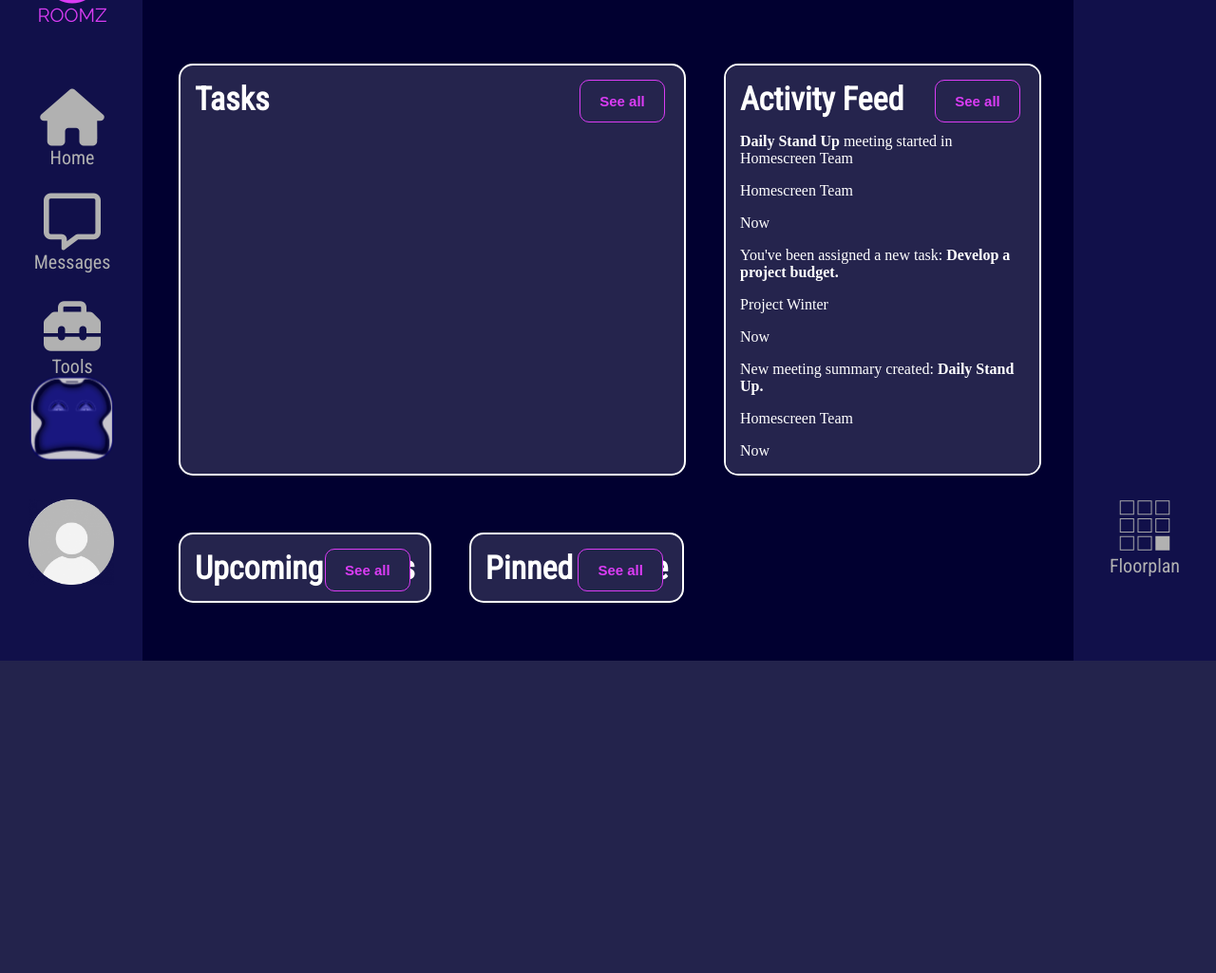
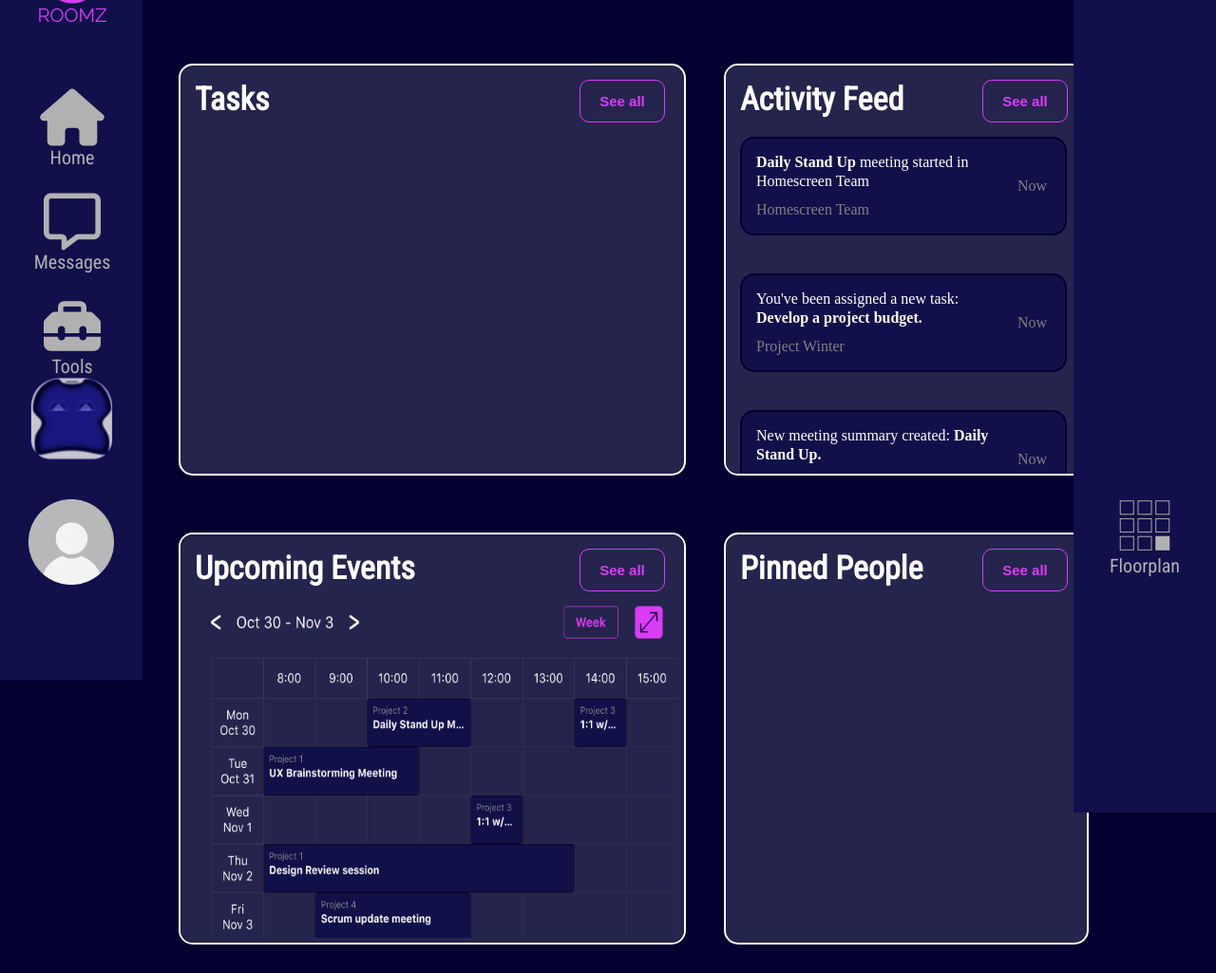
Before and after one commit to Jared-Glenn/Roomz, a Flask app: template templates/desk.html in a window 1280 px wide. Shown: the part 104-1129 px from the top of the page at 95% size. Before the commit the page ends 800 px from the top, so only its background shows below. Run offline with Flask 3, Linux system fonts and the light colour scheme; the template is opened without the code that fills it, so the values that code supplies are empty; some libraries are stand-ins or nearby versions.

Commit message:
finish homescreen

```diff
--- a/static/styles/styles.css
+++ b/static/styles/styles.css
@@ -216,10 +216,28 @@
 }
 
 .activity-area {
-  width: 300px;
+  width: 350px;
   height: 400px;
 }
 
+.events-area {
+  width: 500px;
+  height: 400px;
+}
+
+.schedule {
+  margin: 0;
+  padding: 0;
+  width: 510px;
+  height: 370px;
+}
+
+.pinned-area {
+  width: 350px;
+  height: 400px;
+}
+
+/* Interior interiors */
 
 .area-interior {
   background-color: #11104A;
@@ -236,3 +254,110 @@
   width: 200px;
   height: 300px;
 }
+
+.area-interior-horizontal {
+  padding: 10px;
+  margin: 20px 0;
+  width: 320px;
+  height: 80px;
+}
+
+.activity-first {
+  margin: 5px;
+  padding: 0;
+  width: 270px;
+  float: left;
+}
+
+.activity-main {
+  margin: 0;
+  padding: 0;
+  line-height: 20px;
+}
+
+.activity-project {
+  margin: 0;
+  margin-top: 10px;
+  padding: 0;
+  line-height: 20px;
+  color: grey;
+}
+
+.activity-secondary {
+  float: left;
+  width: 40px;
+  height: 80px;
+  position: relative;
+
+}
+
+.activity-time {
+  color: grey;
+  position: absolute;
+  top: 30%;
+  -ms-transform: translateY(-50%);
+  transform: translateY(-50%);
+}
+
+/* User area */
+
+.user-area {
+  padding-top: 10px;
+  padding-left: 30px;
+  position: relative;
+}
+
+.user {
+  padding: 20px;
+  width: 120px;
+  height: 150px;
+  float: left;
+  position: relative;
+  align-items: center;
+}
+
+.user-picture {
+  width: 80px;
+  height: 80px;
+  position: absolute;
+  left: 30px;
+}
+
+.available {
+  fill: green;
+  position: absolute;
+}
+
+.busy {
+  fill: yellow;
+  position: absolute;
+}
+
+.offline {
+  fill: red;
+  position: absolute;
+}
+
+.user-info {
+  position: absolute;
+  top: 100px;
+}
+
+p.user-name {
+  text-align: center;
+  font-family: 'Roboto Condensed', sans-serif;
+  margin: 0;
+  margin-top: 10px;
+  padding: 0;
+  line-height: 20px;
+}
+
+p.user-job {
+  text-align: center;
+  font-style: italic;
+  font-family: 'Roboto Condensed', sans-serif;
+  margin: 0;
+  margin-top: 5px;
+  padding: 0;
+  line-height: 20px;
+}
--- a/templates/desk.html
+++ b/templates/desk.html
@@ -32,20 +32,32 @@
     <h2>Activity Feed</h2>
     <button class="thin">See all</button>
 
-    <div class="activity">
+    <div class="activity area-interior area-interior-horizontal">
+      <div class="activity-first">
         <p class="activity-main"><strong>Daily Stand Up</strong> meeting started in Homescreen Team</p>
         <p class="activity-project">Homescreen Team</p>
+      </div>
+      <div class="activity-secondary">
         <p class="activity-time">Now</p>
       </div>
-    <div class="activity">
+    </div>
+    <div class="activity area-interior area-interior-horizontal">
+      <div class="activity-first">
         <p class="activity-main">You've been assigned a new task: <strong>Develop a project budget.</strong></p>
         <p class="activity-project">Project Winter</p>
+      </div>
+      <div class="activity-secondary">
         <p class="activity-time">Now</p>
       </div>
-    <div class="activity">
+    </div>
+    <div class="activity area-interior area-interior-horizontal">
+      <div class="activity-first">
         <p class="activity-main">New meeting summary created: <strong>Daily Stand Up.</strong></p>
-      <p class="activity-room">Homescreen Team</p>
+        <p class="activity-project">Homescreen Team</p>
+      </div>
+      <div class="activity-secondary">
         <p class="activity-time">Now</p>
+      </div>
     </div>
   </div>
 
@@ -53,15 +65,17 @@
     <h2>Upcoming Events</h2>
     <button class="thin">See all</button>
 
-    {% for event in events %}
+    <img class="schedule" src="/static/images/schedule.png" alt="Daily Schedule">
 
-    <div class="event">
+    <!-- {% for event in events %}
+
+    <div class="event area-interior area-interior-horizontal">
       <p class="event-room">{{ event.room }}</p>
       <p class="event-name">{{ event.name }}</p>
       <p class="event-time">{{ event.datetime }}</p>
     </div>
 
-    {% endfor %}
+    {% endfor %} -->
 
   </div>
 
@@ -69,15 +83,22 @@
     <h2>Pinned People</h2>
     <button class="thin">See all</button>
 
+    <div class="user-area">
     {% for person in user.pinned_people %}
 
-    <div class="pinned-person">
-      <p class="pinned-person-name">{{ person.first_name }} {{ person.last_name }}</p>
-      <p class="pinned-person-job">{{ person.job_title }}</p>
-      <p class="pinned-person-availability">{{ person.availability }}</p>
+    <div class="user">
+      <img class="user-picture" src="/static/images/generic_user.png" alt="{{ person.first_name }} {{ person.last_name }}">
+      <svg width="15" height="15">
+        <circle class="{{ person.availability }}" cx="5" cy="5" r="5" />
+      </svg>
+      <div class="user-info">
+        <p class="user-name"><strong>{{ person.first_name }} {{ person.last_name }}</strong></p>
+        <p class="user-job">{{ person.job_title }}</p>
+      </div>
     </div>
 
     {% endfor %}
+    </div>
 
   </div>
 
```
Also changed, not shown: static/images/schedule.png (added), 1 other file. Lines whose indentation alone changed are shown as unchanged.
